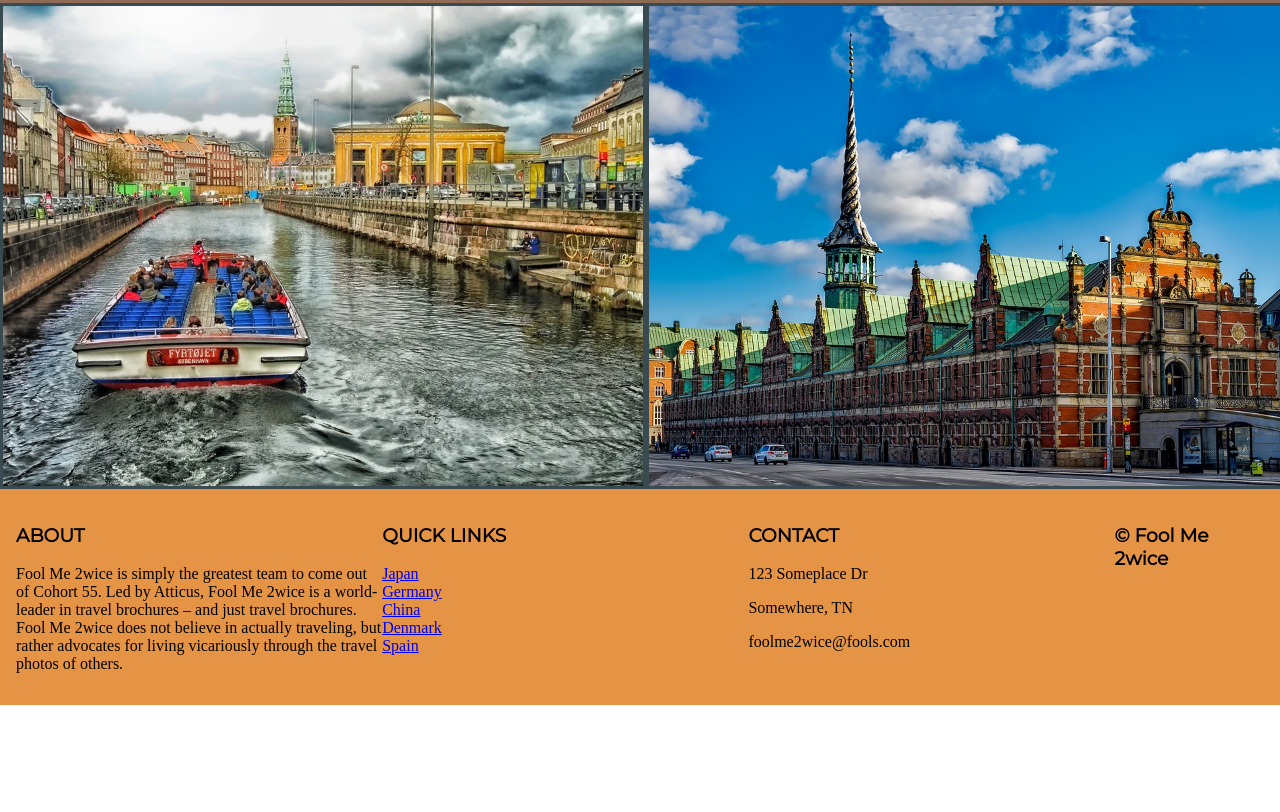
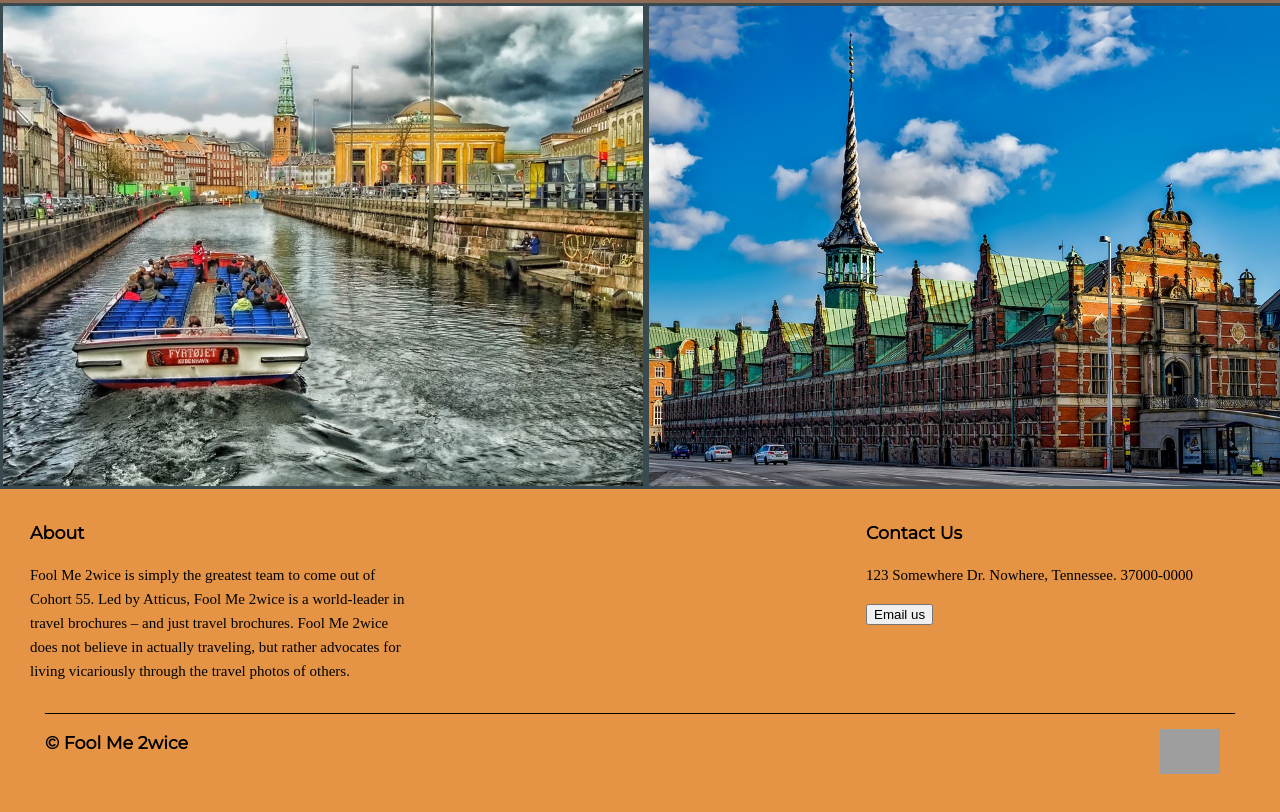
Before and after one commit to NSS-Day-Cohort-55/hello-world-fool-me-2wice, a plain HTML site: page denmark.html in a window 1280 px wide. Shown: the part 1598-2410 px from the top of the page. Before the commit the page ends 2303 px from the top, so only its background shows below. Drawn offline with Linux system fonts and the light colour scheme; grey boxes are pictures that could not be loaded.

Commit message:
improved footer. added contact information

```diff
--- a/denmark.html
+++ b/denmark.html
@@ -78,25 +78,21 @@
         </section>
     </main>
     <footer id="denmark-footer">
-        <article id="about">
-            <h3>ABOUT</h3>
-            <p>Fool Me 2wice is simply the greatest team to come out of Cohort 55. Led by Atticus, Fool Me 2wice is a world-leader in travel brochures – and just travel brochures. Fool Me 2wice does not believe in actually traveling, but rather advocates for living vicariously through the travel photos of others.</p>
-        </article>
-        <article id="quick-links">
-            <h3>QUICK LINKS</h3>
-            <a href="japan.html">Japan</a>
-            <a href="germany.html">Germany</a>
-            <a href="index.html">China</a>
-            <a href="denmark.html">Denmark</a>
-            <a href="spain.html">Spain</a>
-        </article>
-        <article id="contact-us">
-            <h3>CONTACT</h3>
-            <p>123 Someplace Dr</p>
-            <p>Somewhere, TN</p>
-            <p>foolme2wice@fools.com</p>
-        </article>
-        <h3>&copy; Fool Me 2wice</h3>
+        <div class="primary-footer-container">
+            <article id="about">
+                <h3>About</h3>
+                <p>Fool Me 2wice is simply the greatest team to come out of Cohort 55. Led by Atticus, Fool Me 2wice is a world-leader in travel brochures – and just travel brochures. Fool Me 2wice does not believe in actually traveling, but rather advocates for living vicariously through the travel photos of others.</p>
+            </article>
+            <article id="contact-us">
+                <h3>Contact Us</h3>
+                <p>123 Somewhere Dr. Nowhere, Tennessee. 37000-0000</p>
+                <button>Email us</button>
+            </article>
+        </div>
+        <div class="secondary-footer-container">
+            <h3>&copy; Fool Me 2wice</h3>
+            <img src="images/Atticus Logo.png" alt="The Great and Powerful Atticus">
+        </div>
     </footer>
 </body>
 </html>
--- a/styles/main.css
+++ b/styles/main.css
@@ -322,18 +322,38 @@ body {
 }
 footer{
   display:flex;
-  justify-content: space-evenly;
+  flex-direction: column;
   padding: 1em;
   background-color: #7FA99B;
+  padding:45px 0 20px;
+  font-size:15px;
+  line-height:24px;
 
+}
+.primary-footer-container{
+  display:flex;
+  justify-content: space-between;
+}
+.secondary-footer-container{
+    border-top: 1px solid black;
+    margin: 3em;
+    display:flex;
+    justify-content: space-between;
 }
 footer article{
   width: 30%;
+  margin: -2em 2em;
 }
 #quick-links{
-  display:flex;
-  flex-direction: column;
+
 }
 .footer-links{
   display:flex;
 }
+.link-list{
+  list-style: none;
+}
+footer img{
+  height: 3em;
+  margin: 1em;
+}
```
